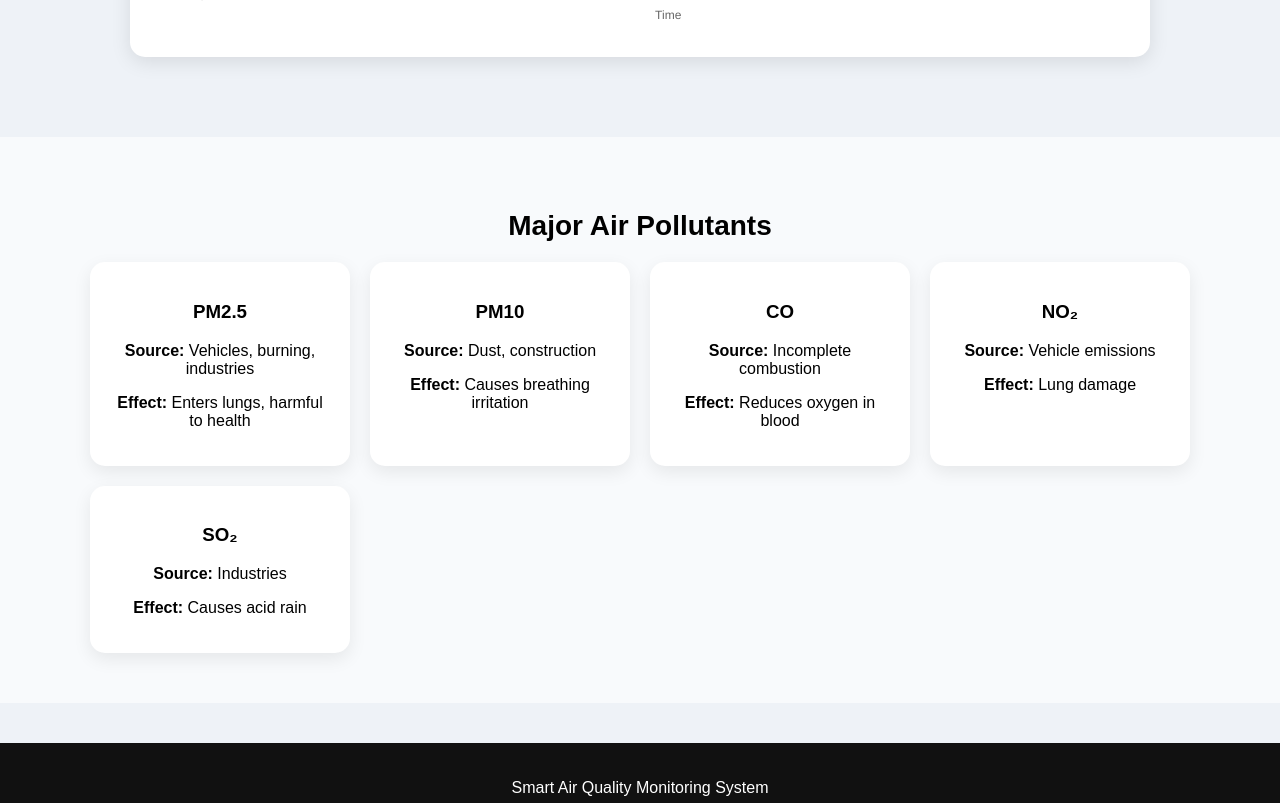
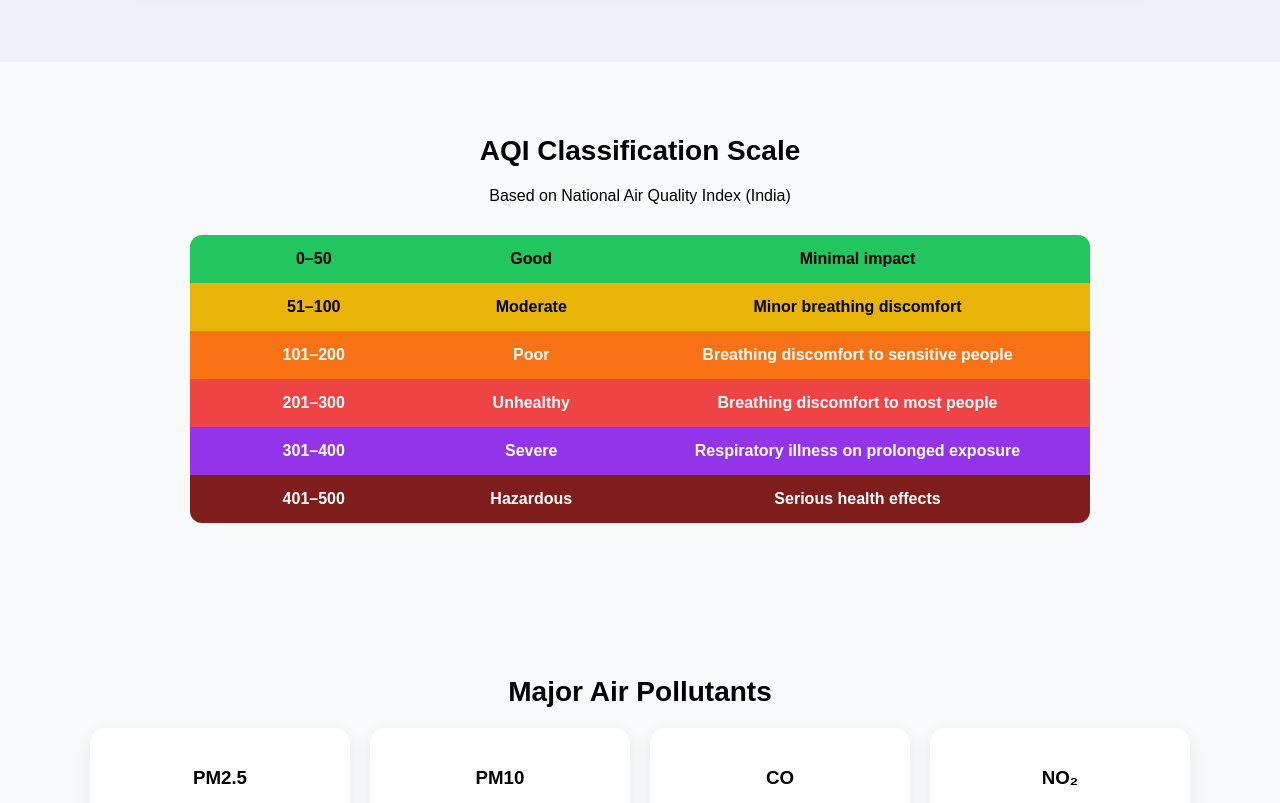
Before and after one commit to pg8530391082/AQMPM_IoT, a website: page public/index.html in a window 1280 px wide. Shown: the part 1673-2476 px from the top of the page. Drawn offline with nearby package versions, Linux system fonts and the light colour scheme; no server answers.

Commit message:
Update index.html

```diff
--- a/public/index.html
+++ b/public/index.html
@@ -32,7 +32,6 @@
 <!-- ================= SENSOR CARDS ================= -->
 <section class="sensor-section">
 
-<h2 style="text-align:center;">Pollutant AQI (NH₃ in ppm)</h2>
 
 <div class="sensor-grid">
 
@@ -94,6 +93,50 @@
 <canvas id="aqiChart"></canvas>
 </div>
 </section>
+  <section id="aqi-scale">
+  <h2>AQI Classification Scale</h2>
+  <p>Based on National Air Quality Index (India)</p>
+
+  <div class="aqi-table">
+
+    <div class="row good">
+      <div>0–50</div>
+      <div>Good</div>
+      <div>Minimal impact</div>
+    </div>
+
+    <div class="row moderate">
+      <div>51–100</div>
+      <div>Moderate</div>
+      <div>Minor breathing discomfort</div>
+    </div>
+
+    <div class="row poor">
+      <div>101–200</div>
+      <div>Poor</div>
+      <div>Breathing discomfort to sensitive people</div>
+    </div>
+
+    <div class="row unhealthy">
+      <div>201–300</div>
+      <div>Unhealthy</div>
+      <div>Breathing discomfort to most people</div>
+    </div>
+
+    <div class="row severe">
+      <div>301–400</div>
+      <div>Severe</div>
+      <div>Respiratory illness on prolonged exposure</div>
+    </div>
+
+    <div class="row hazardous">
+      <div>401–500</div>
+      <div>Hazardous</div>
+      <div>Serious health effects</div>
+    </div>
+
+  </div>
+</section>
 
 <!-- ================= INFO ================= -->
 <section id="pollutants">
```
